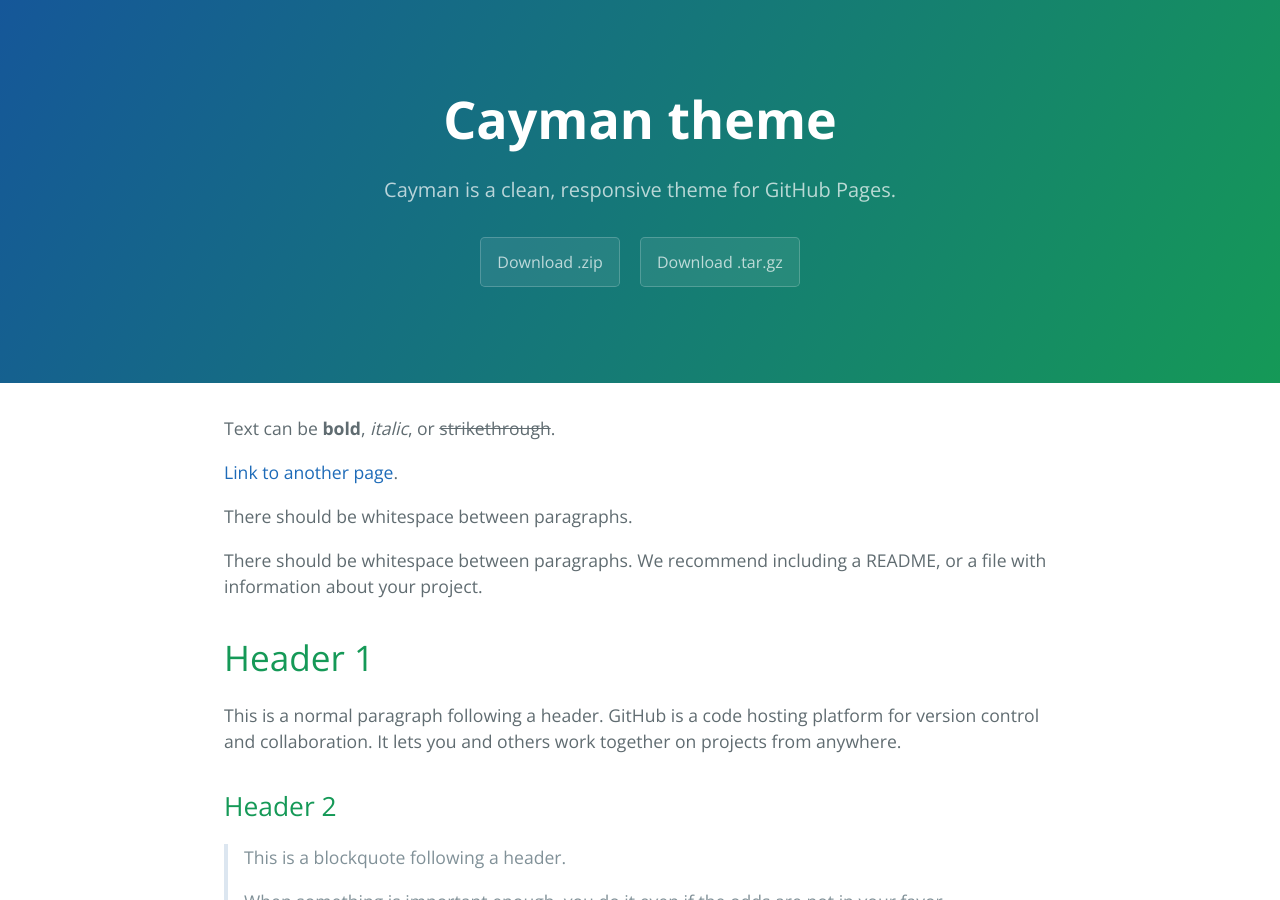
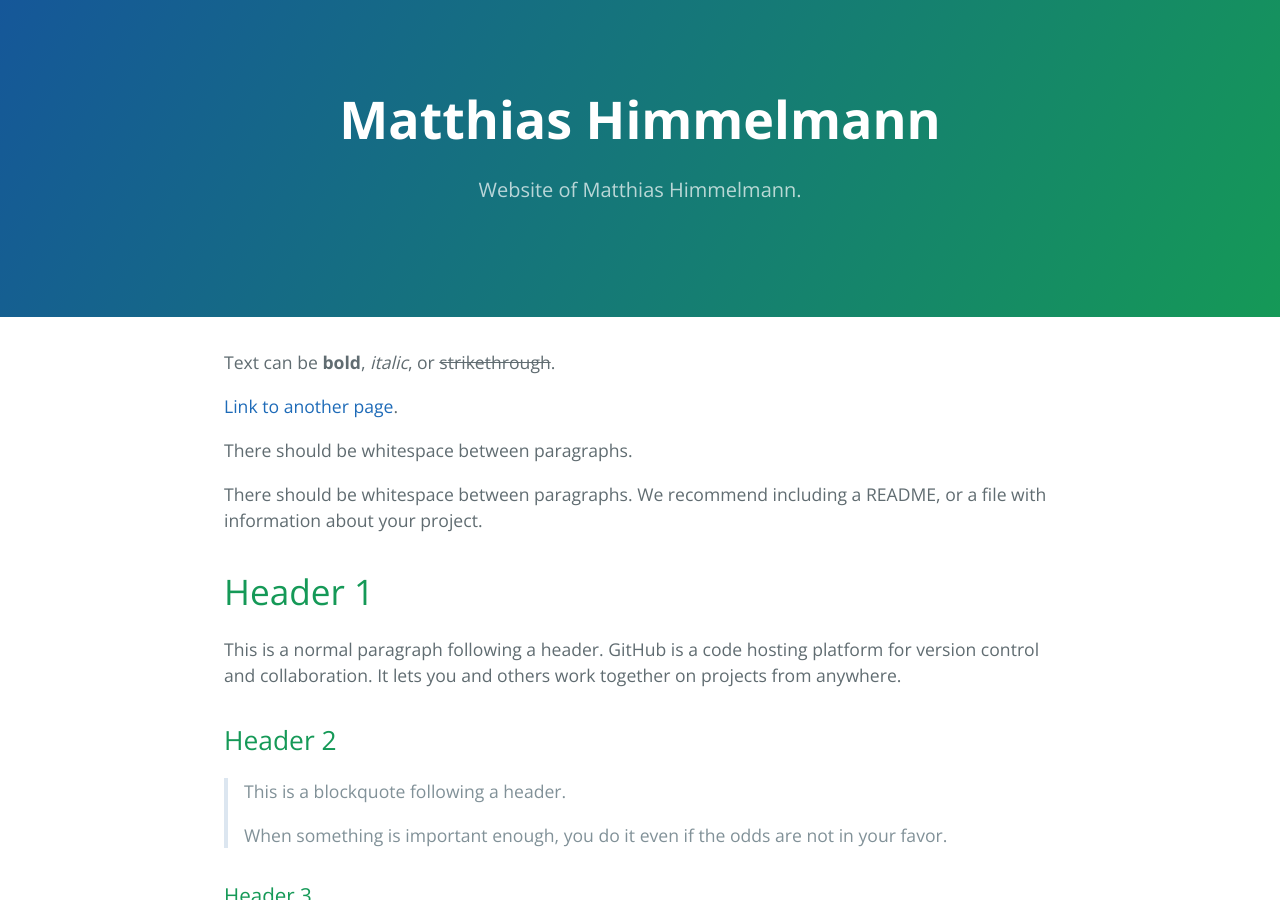
Before and after one commit to matthiashimmelmann/matthiashimmelmann.github.io, a Jekyll site: the page built from index.md, in a window 1280 px wide and 900 px high. Built offline with Jekyll 4.4.1, drawn with Linux system fonts in a browser that asks for light colours.

Commit message:
Update _config.yml

```diff
--- a/_config.yml
+++ b/_config.yml
@@ -1,5 +1,5 @@
-title: Cayman theme
-description: Cayman is a clean, responsive theme for GitHub Pages.
-show_downloads: true
+title: Matthias Himmelmann
+description: Website of Matthias Himmelmann.
+show_downloads: false
 google_analytics:
 theme: jekyll-theme-cayman
```
